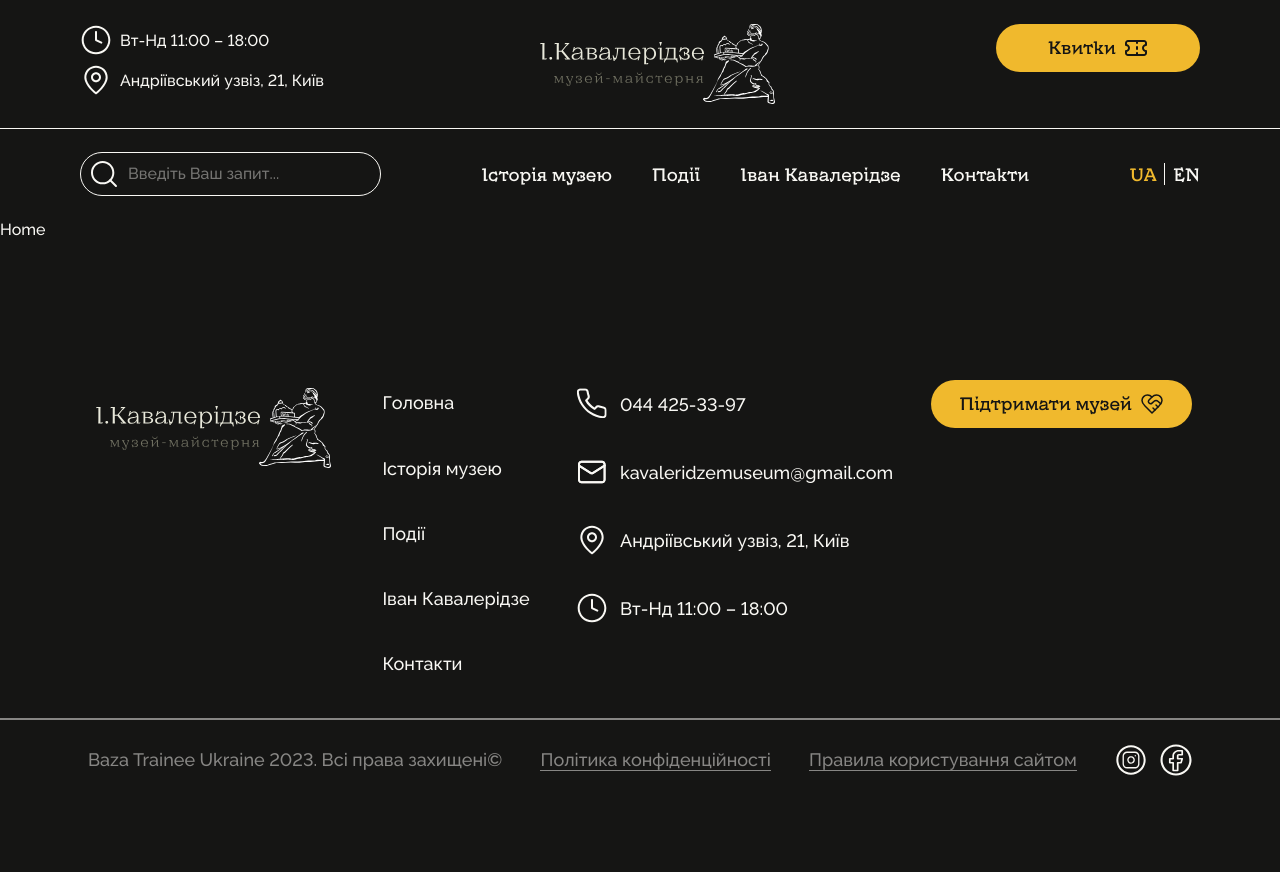
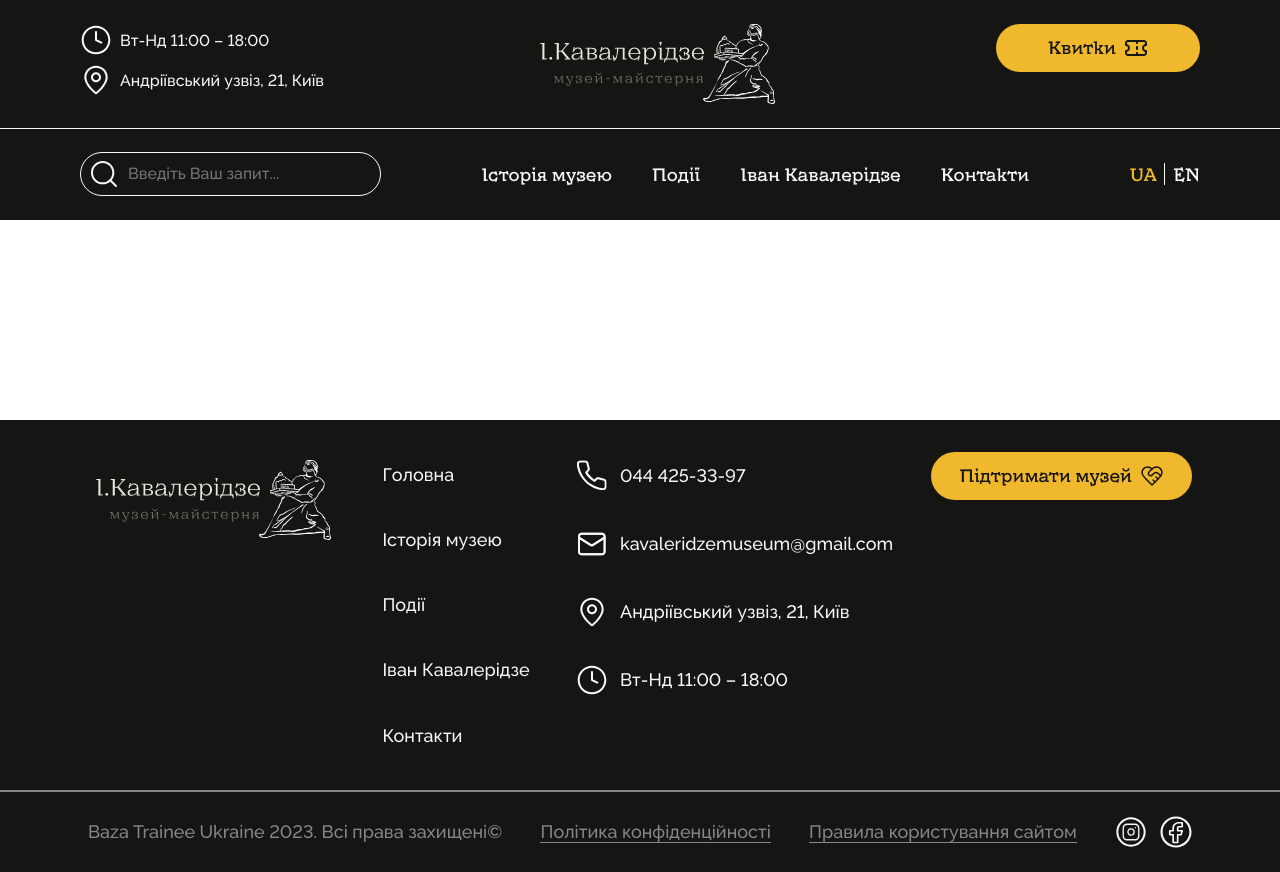
Before and after one commit to baza-trainee/kavaleridze, a React (Vite) app: page / in a window 1280 px wide. Before the commit the page ends 800 px from the top, so only its background shows below. Built offline with nearby package versions, Linux system fonts and the light colour scheme.

Commit message:
backgrond

```diff
--- a/src/components/Home/Home.tsx
+++ b/src/components/Home/Home.tsx
@@ -1,7 +1,7 @@
-import { FC } from "react";
+import { FC } from 'react';
 
 const Home: FC = () => {
-  return <div>Home</div>;
+  return <div style={{ height: '200px', backgroundColor: 'white' }}></div>;
 };
 
 export default Home;
```
